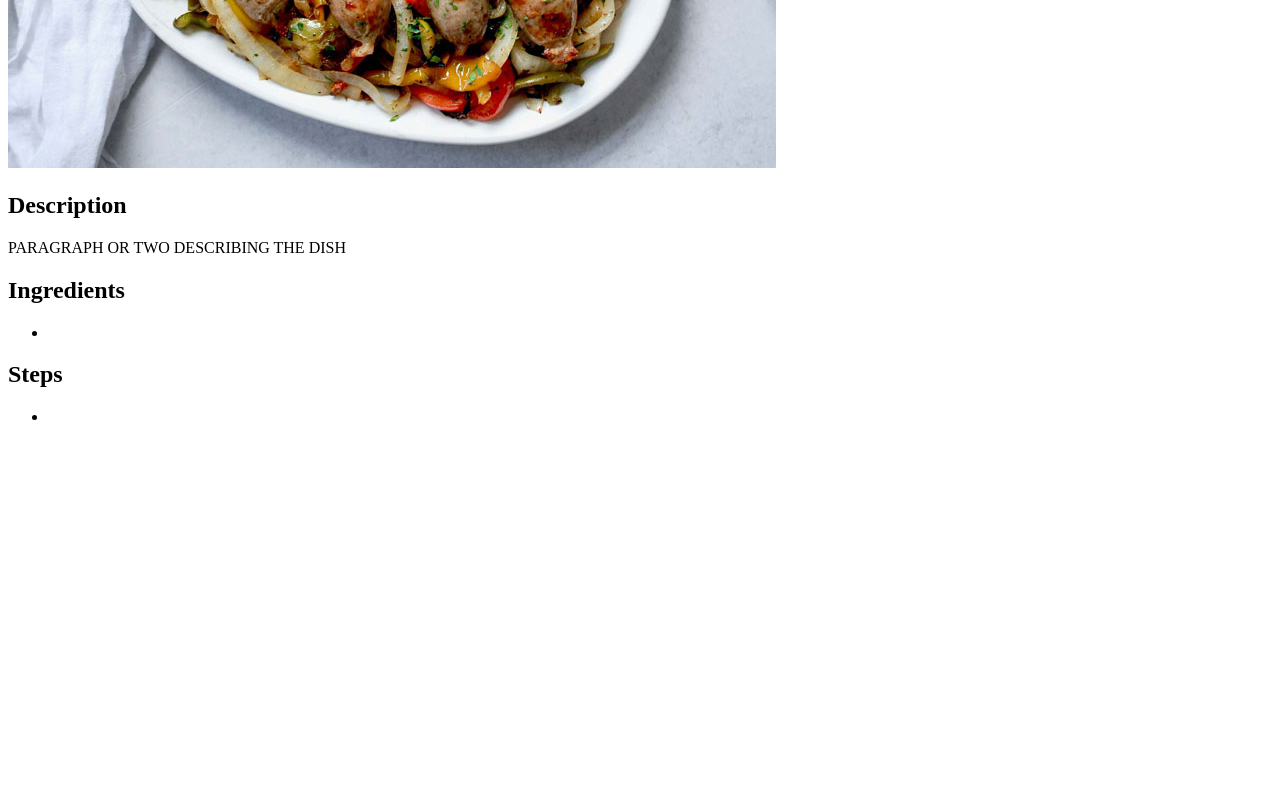
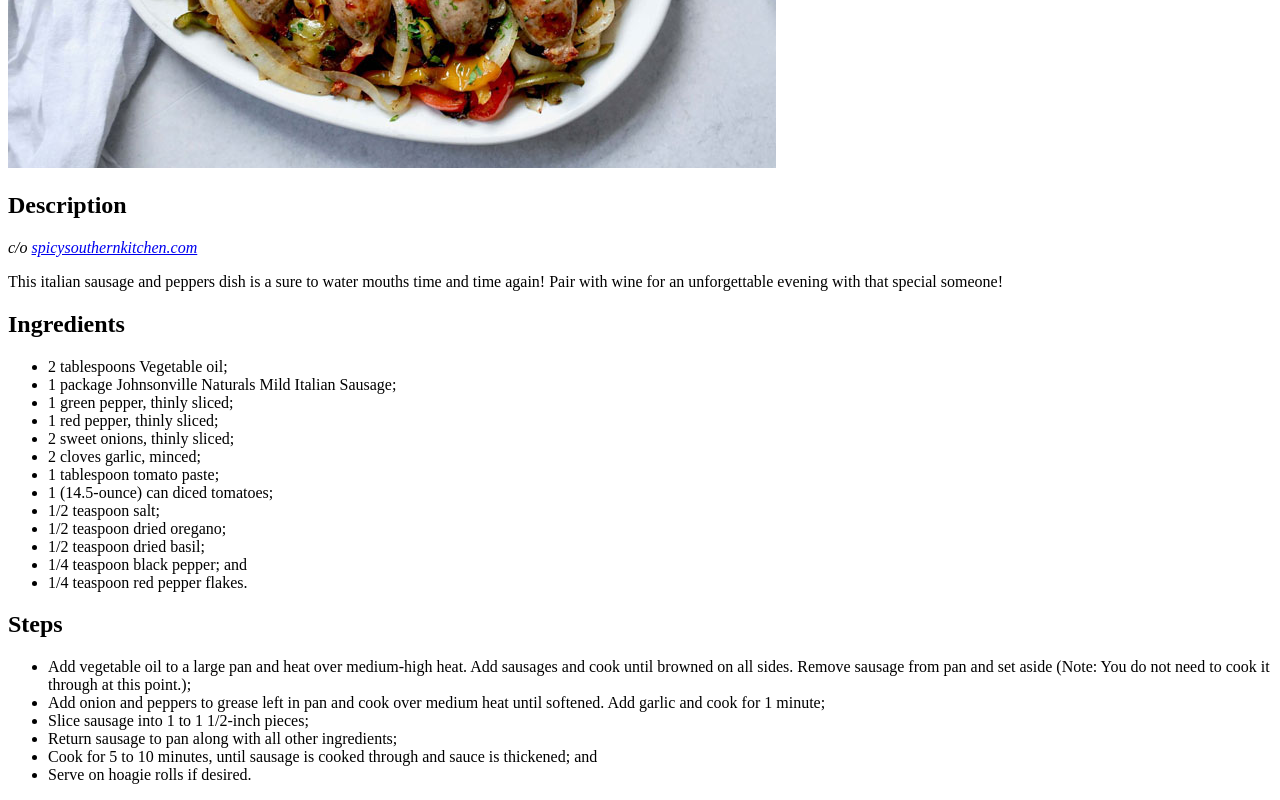
Before and after one commit to semperteneo/odin-recipes, a plain HTML site: page recipes/italian_sausage_and_peppers.html in a window 1280 px wide. Shown: the part 426-1226 px from the top of the page. Before the commit the page ends 868 px from the top, so only its background shows below. Drawn offline with Linux system fonts and the light colour scheme.

Commit message:
Add description, steps, and ingredients to italians;

```diff
--- a/recipes/italian_sausage_and_peppers.html
+++ b/recipes/italian_sausage_and_peppers.html
@@ -11,15 +11,36 @@
     <img src="../assets/italian_sausage_and_peppers.jpeg" alt="Italian Sausage and Peppers"/>
     <h2>Description</h2>
     <p>
-        PARAGRAPH OR TWO DESCRIBING THE DISH
+        <em>c/o <a href="https://spicysouthernkitchen.com/italian-sausage-peppers/">spicysouthernkitchen.com</a></em>
+    </p>
+    <p>
+        This italian sausage and peppers dish is a sure to water mouths time and time again! Pair with
+        wine for an unforgettable evening with that special someone!
     </p>
     <h2>Ingredients</h2>
     <ul>
-        <li></li>
+        <li>2 tablespoons Vegetable oil;</li>
+        <li>1 package Johnsonville Naturals Mild Italian Sausage;</li>
+        <li>1 green pepper, thinly sliced;</li>
+        <li>1 red pepper, thinly sliced;</li>
+        <li>2 sweet onions, thinly sliced;</li>
+        <li>2 cloves garlic, minced;</li>
+        <li>1 tablespoon tomato paste;</li>
+        <li>1 (14.5-ounce) can diced tomatoes;</li>
+        <li>1/2 teaspoon salt;</li>
+        <li>1/2 teaspoon dried oregano;</li>
+        <li>1/2 teaspoon dried basil;</li>
+        <li>1/4 teaspoon black pepper; and</li>
+        <li>1/4 teaspoon red pepper flakes.</li>
     </ul>
     <h2>Steps</h2>
     <ul>
-        <li></li>
+        <li>Add vegetable oil to a large pan and heat over medium-high heat. Add sausages and cook until browned on all sides. Remove sausage from pan and set aside (Note: You do not need to cook it through at this point.);</li>
+        <li>Add onion and peppers to grease left in pan and cook over medium heat until softened. Add garlic and cook for 1 minute;</li>
+        <li>Slice sausage into 1 to 1 1/2-inch pieces;</li>
+        <li>Return sausage to pan along with all other ingredients;</li>
+        <li>Cook for 5 to 10 minutes, until sausage is cooked through and sauce is thickened; and</li>
+        <li>Serve on hoagie rolls if desired.</li>
     </ul>
 </body>
 </html>
```
